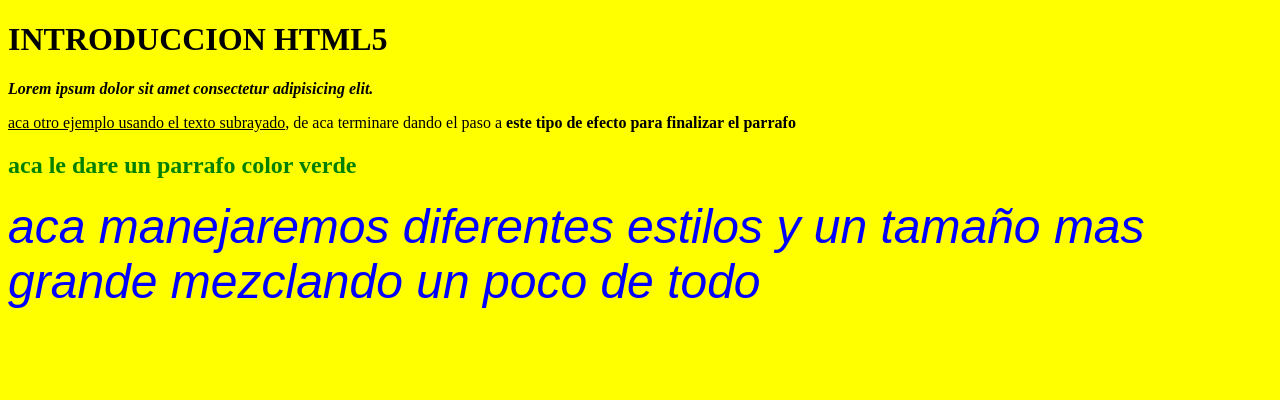
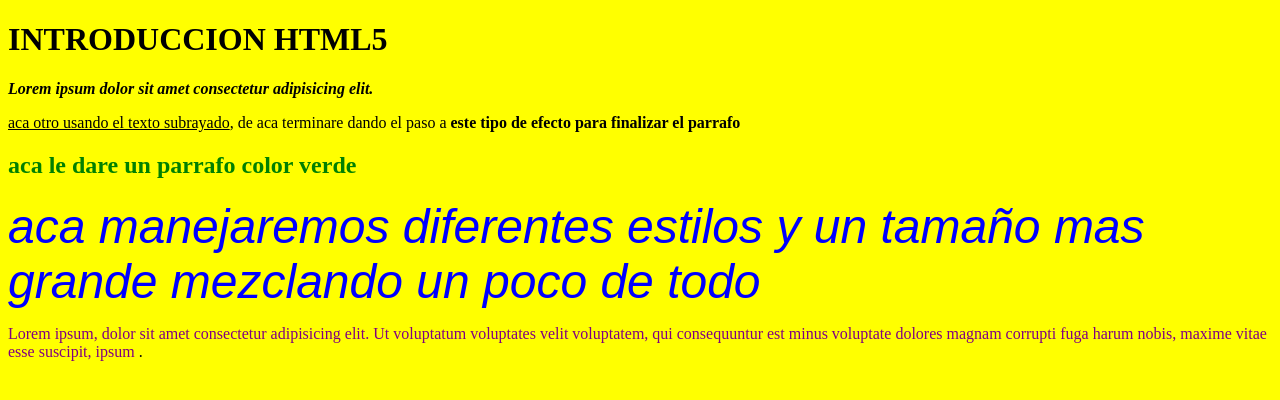
Before and after one commit to bunnycidio/html, a plain HTML site: page semana1-2/Mochiintro.html in a window 1280 px wide. Drawn offline with Linux system fonts and the light colour scheme.

Commit message:
update 10/08/2022

```diff
--- a/semana1-2/Mochiintro.html
+++ b/semana1-2/Mochiintro.html
@@ -10,9 +10,11 @@
 <body bgcolor="yellow">
     <h1><font face="jokerman">INTRODUCCION HTML5</font></h1>
     <p><b><i> Lorem ipsum dolor sit amet consectetur adipisicing elit.</i></b></p>
-    <u>aca otro ejemplo usando el texto subrayado</u>, de aca terminare dando el paso a
+    <u>aca otro  usando el texto subrayado</u>, de aca terminare dando el paso a
     <strong>este tipo de efecto para finalizar el parrafo</strong>
     <h2><font color="green"> aca le dare un parrafo color verde</font></h2>
     <em><i><font size="7" color="blue" face="arial"> aca manejaremos diferentes estilos y un tamaño mas grande mezclando un poco de todo </font></i></em>
+    <p> <font color="purple">Lorem ipsum, dolor sit amet consectetur adipisicing elit. Ut voluptatum voluptates velit voluptatem, qui consequuntur est minus voluptate dolores magnam corrupti fuga harum nobis, maxime vitae esse suscipit, ipsum</font> .                                                          </p>
+    <font></font>
 </body>
 </html>
```
